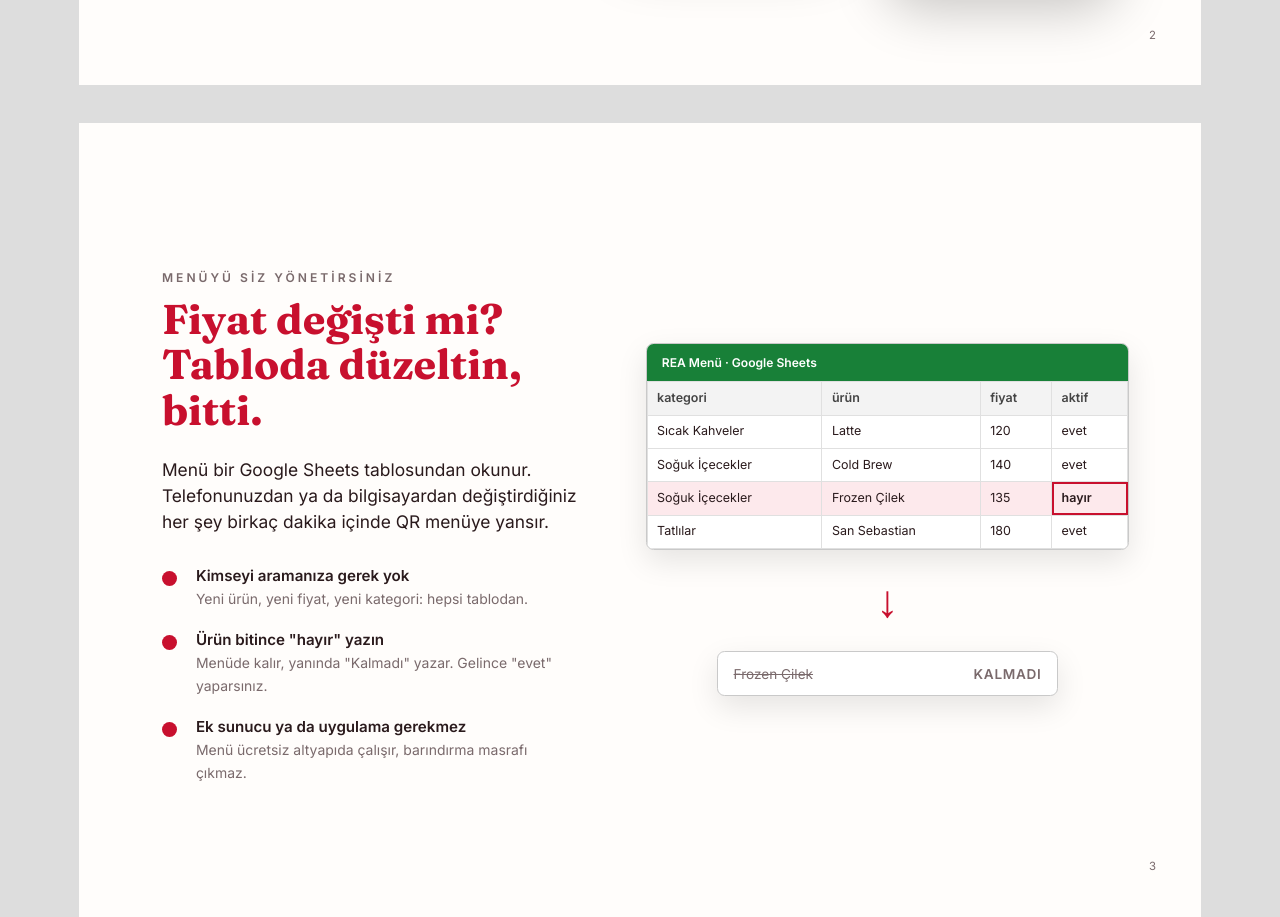
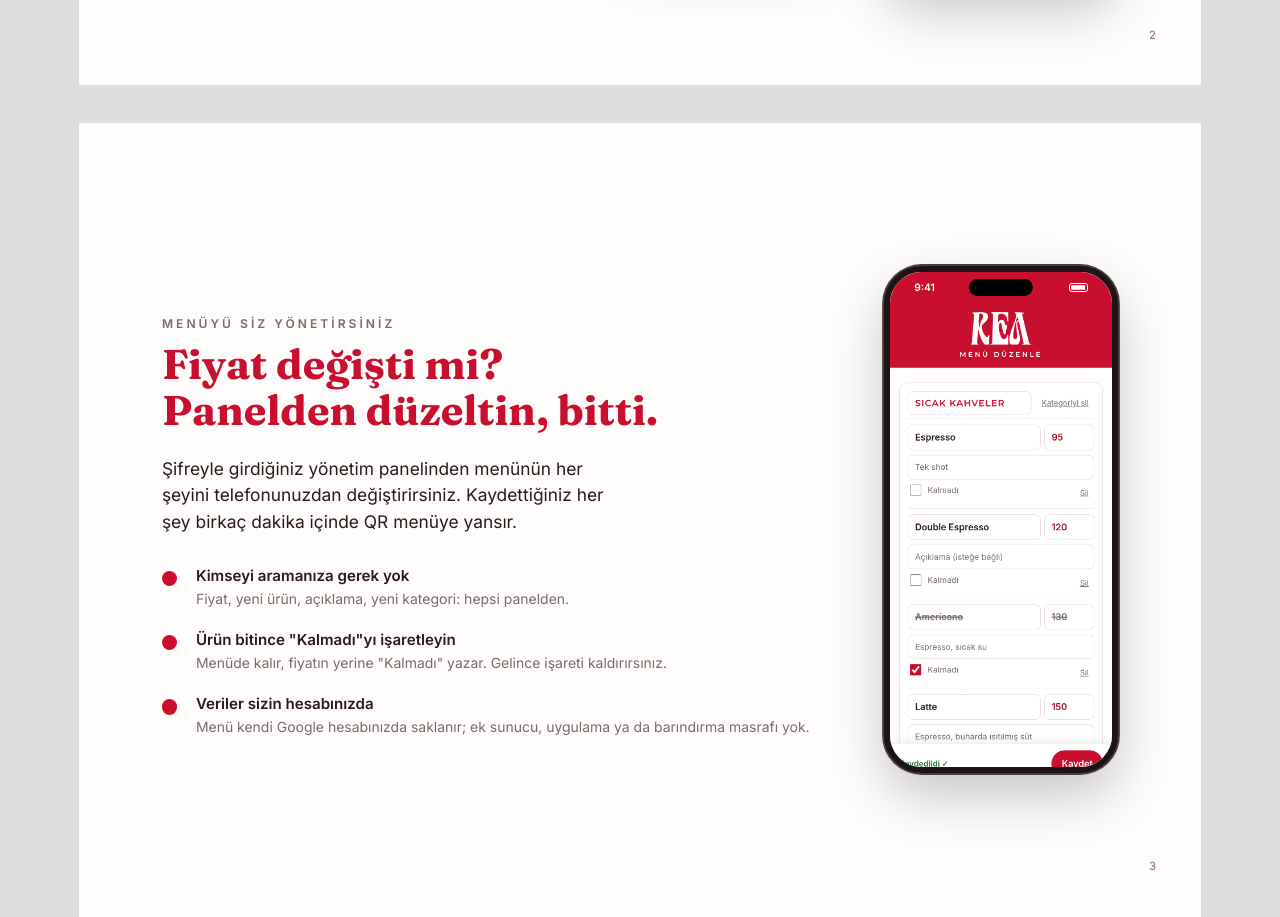
Before and after one commit to yyg27/rea-menu, a website: page tanitim/index.html in a window 1280 px wide. Shown: the part 1540-2457 px from the top of the page. Drawn offline with Linux system fonts and the light colour scheme.

Commit message:
docs: show the admin panel in the pitch deck

```diff
--- a/tanitim/index.html
+++ b/tanitim/index.html
@@ -102,33 +102,18 @@ ol.steps span { color: var(--muted); font-size: 3.6mm; }
 
 <!-- 3. Siz güncellersiniz -->
 <section class="page">
-  <div class="text" style="flex: 0 0 150mm">
+  <div class="text">
     <p class="kicker">Menüyü siz yönetirsiniz</p>
-    <h2>Fiyat değişti mi?<br>Tabloda düzeltin, bitti.</h2>
-    <p class="lead">Menü bir Google Sheets tablosundan okunur. Telefonunuzdan ya da bilgisayardan değiştirdiğiniz her şey birkaç dakika içinde QR menüye yansır.</p>
+    <h2>Fiyat değişti mi?<br>Panelden düzeltin, bitti.</h2>
+    <p class="lead">Şifreyle girdiğiniz yönetim panelinden menünün her şeyini telefonunuzdan değiştirirsiniz. Kaydettiğiniz her şey birkaç dakika içinde QR menüye yansır.</p>
     <ul class="points">
-      <li><b>Kimseyi aramanıza gerek yok</b><span>Yeni ürün, yeni fiyat, yeni kategori: hepsi tablodan.</span></li>
-      <li><b>Ürün bitince "hayır" yazın</b><span>Menüde kalır, yanında "Kalmadı" yazar. Gelince "evet" yaparsınız.</span></li>
-      <li><b>Ek sunucu ya da uygulama gerekmez</b><span>Menü ücretsiz altyapıda çalışır, barındırma masrafı çıkmaz.</span></li>
+      <li><b>Kimseyi aramanıza gerek yok</b><span>Fiyat, yeni ürün, açıklama, yeni kategori: hepsi panelden.</span></li>
+      <li><b>Ürün bitince "Kalmadı"yı işaretleyin</b><span>Menüde kalır, fiyatın yerine "Kalmadı" yazar. Gelince işareti kaldırırsınız.</span></li>
+      <li><b>Veriler sizin hesabınızda</b><span>Menü kendi Google hesabınızda saklanır; ek sunucu, uygulama ya da barındırma masrafı yok.</span></li>
     </ul>
   </div>
-  <div class="visual" style="flex: 1; flex-direction: column; gap: 6mm">
-    <div class="sheet">
-      <div class="bar">REA Menü · Google Sheets</div>
-      <table>
-        <tr><th>kategori</th><th>ürün</th><th>fiyat</th><th>aktif</th></tr>
-        <tr><td>Sıcak Kahveler</td><td>Latte</td><td>120</td><td>evet</td></tr>
-        <tr><td>Soğuk İçecekler</td><td>Cold Brew</td><td>140</td><td>evet</td></tr>
-        <tr class="hl"><td>Soğuk İçecekler</td><td>Frozen Çilek</td><td>135</td><td class="edit">hayır</td></tr>
-        <tr><td>Tatlılar</td><td>San Sebastian</td><td>180</td><td>evet</td></tr>
-      </table>
-    </div>
-    <div class="arrow">↓</div>
-    <div class="sheet" style="width: 90mm; font-size: 3.6mm">
-      <table>
-        <tr><td style="color:var(--muted);text-decoration:line-through;border:0;padding:3mm 4mm">Frozen Çilek</td><td style="text-align:right;color:var(--muted);letter-spacing:.05em;border:0;padding:3mm 4mm;font-weight:600">KALMADI</td></tr>
-      </table>
-    </div>
+  <div class="visual">
+    <div class="phone"><div class="status"><span>9:41</span><i class="bat"></i></div><img src="img/phone-admin.png" alt=""></div>
   </div>
   <p class="pageno">3</p>
 </section>
@@ -140,7 +125,7 @@ ol.steps span { color: var(--muted); font-size: 3.6mm; }
     <h2>Her şey tek bir<br>sayfada</h2>
     <p class="lead">Size özel yönetim sayfasını telefonunuzun ana ekranına ekleyin; uygulama gibi tek dokunuşla açılır.</p>
     <ul class="points">
-      <li><b>Menüyü düzenle</b><span>Google Sheets tablonuz doğrudan açılır.</span></li>
+      <li><b>Menüyü düzenle</b><span>Şifreli panel: fiyat, ürün, kategori ve "Kalmadı".</span></li>
       <li><b>PDF menü al</b><span>Güncel fiyatlarla arkalı önlü menü, yazdırmaya hazır.</span></li>
       <li><b>QR kodu indir</b><span>Masa kartları ya da stantlar için baskıya hazır görsel.</span></li>
     </ul>
```
Also changed, not shown: tanitim/img/phone-admin.png (added), tanitim/img/phone-yonetim.png.
